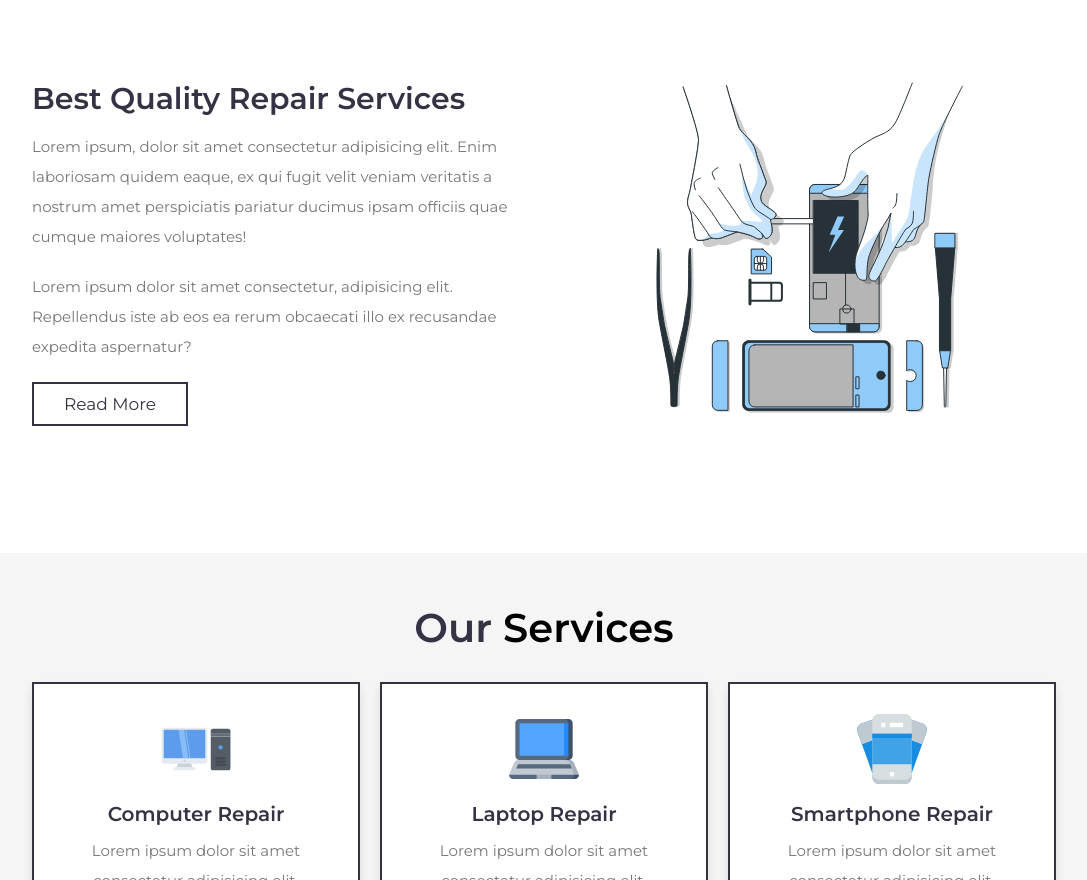
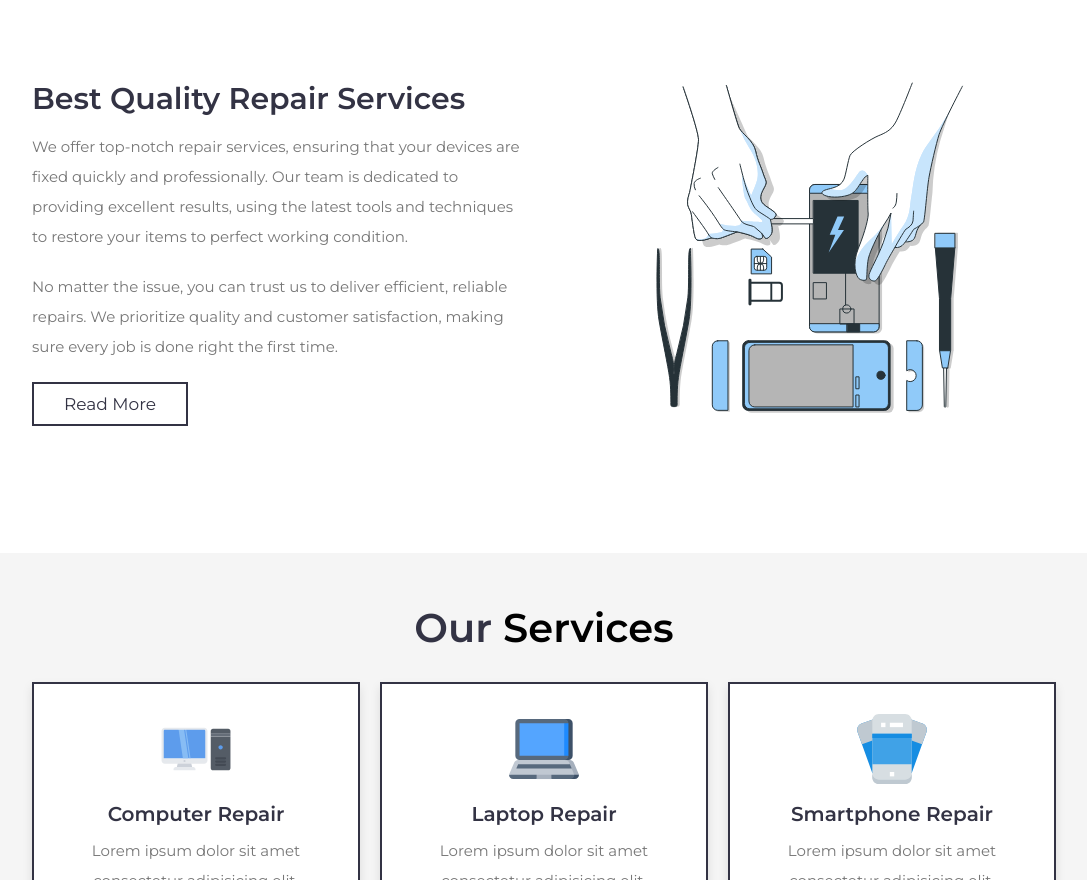
Before and after one commit to CaseyOchieng/kimkingtech, a plain HTML site: page index.html in a window 1280 px wide. Shown: the part 978-1858 px from the top of the page, without its empty margins (96-1183 px from the left). Drawn offline with Linux system fonts and the light colour scheme; some packages are replaced by stand-ins of ours; a script that the page names is missing.

Commit message:
Home page fixed

```diff
--- a/index.html
+++ b/index.html
@@ -144,13 +144,16 @@
    <section class="about" id="about">
 
       <div class="content">
-         <h3>best quality Repair services</h3>
-         <p>Lorem ipsum, dolor sit amet consectetur adipisicing elit. Enim laboriosam quidem eaque, ex qui fugit velit
-            veniam veritatis a nostrum amet perspiciatis pariatur ducimus ipsam officiis quae cumque maiores voluptates!
-         </p>
-         <p>Lorem ipsum dolor sit amet consectetur, adipisicing elit. Repellendus iste ab eos ea rerum obcaecati illo ex
-            recusandae expedita aspernatur?</p>
-         <a href="#services" class="btn">read more</a>
+         <h3>Best Quality Repair Services</h3>
+         <p>We offer top-notch repair services, ensuring that your devices are fixed quickly and professionally. Our
+            team is
+            dedicated to providing excellent results, using the latest tools and techniques to restore your items to
+            perfect
+            working condition.</p>
+         <p>No matter the issue, you can trust us to deliver efficient, reliable repairs. We prioritize quality and
+            customer
+            satisfaction, making sure every job is done right the first time.</p>
+         <a href="#services" class="btn">Read More</a>
       </div>
 
       <div class="image">
```
